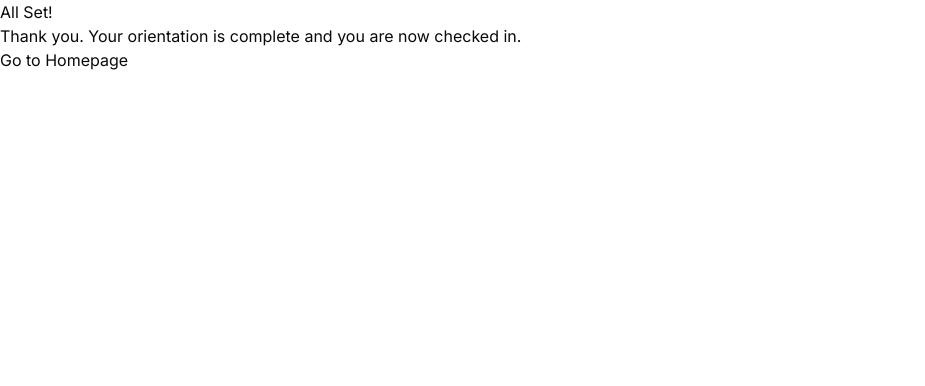
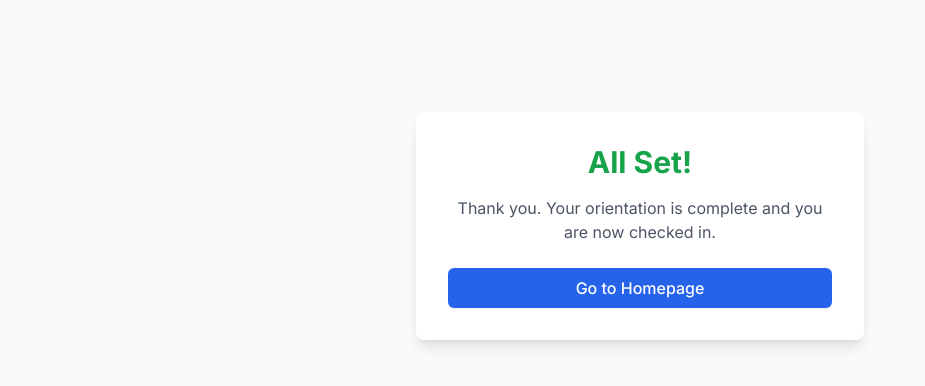
Before and after one commit to PEx-Recovery/register, a Next.js app: page /complete in a window 1280 px wide. Shown: the top 386 px of the page, without its empty margins (0-925 px from the left). Built offline with nearby package versions, Linux system fonts and the light colour scheme.

Commit message:
New Tailwind

```diff
--- a/tailwind.config.ts
+++ b/tailwind.config.ts
@@ -5,6 +5,9 @@ const config: Config = {
     './pages/**/*.{js,ts,jsx,tsx,mdx}',
     './components/**/*.{js,ts,jsx,tsx,mdx}',
     './app/**/*.{js,ts,jsx,tsx,mdx}',
+    './src/pages/**/*.{js,ts,jsx,tsx,mdx}',
+    './src/components/**/*.{js,ts,jsx,tsx,mdx}',
+    './src/app/**/*.{js,ts,jsx,tsx,mdx}',
   ],
   theme: {
     extend: {
```
